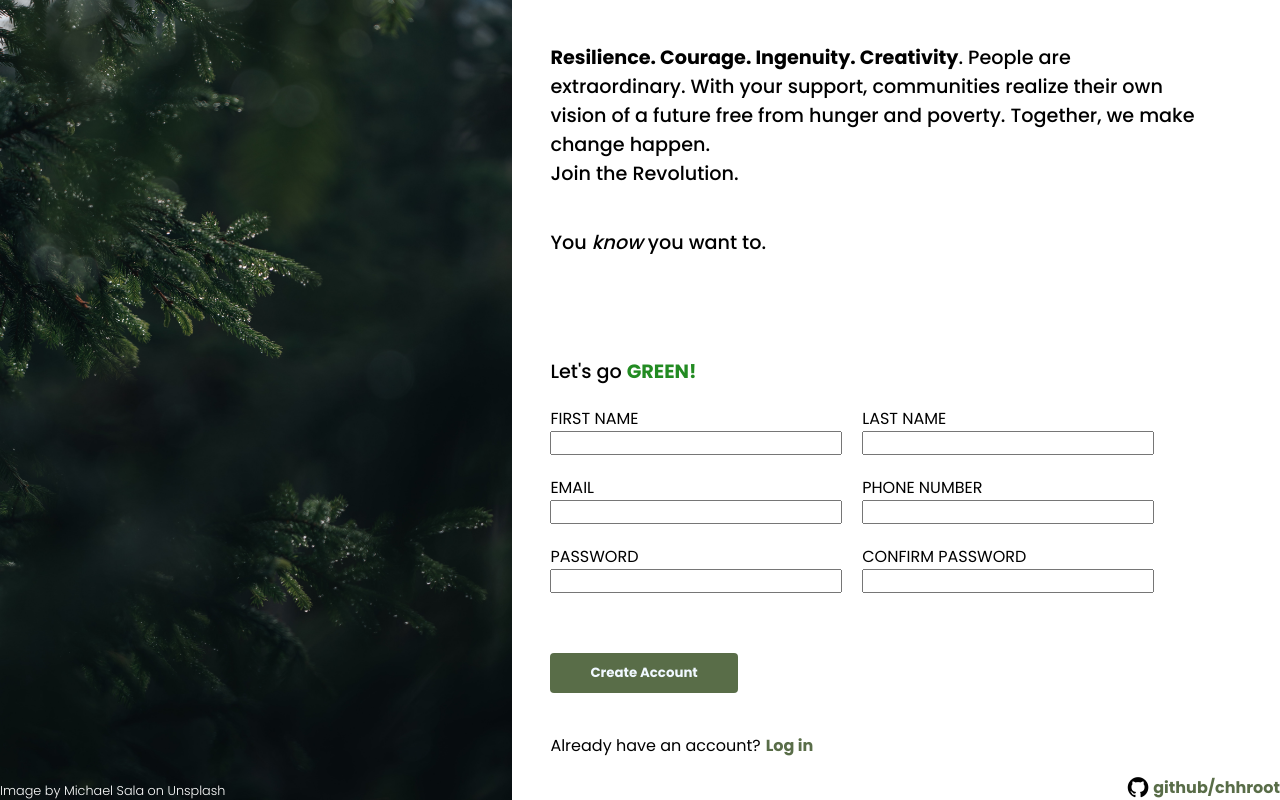
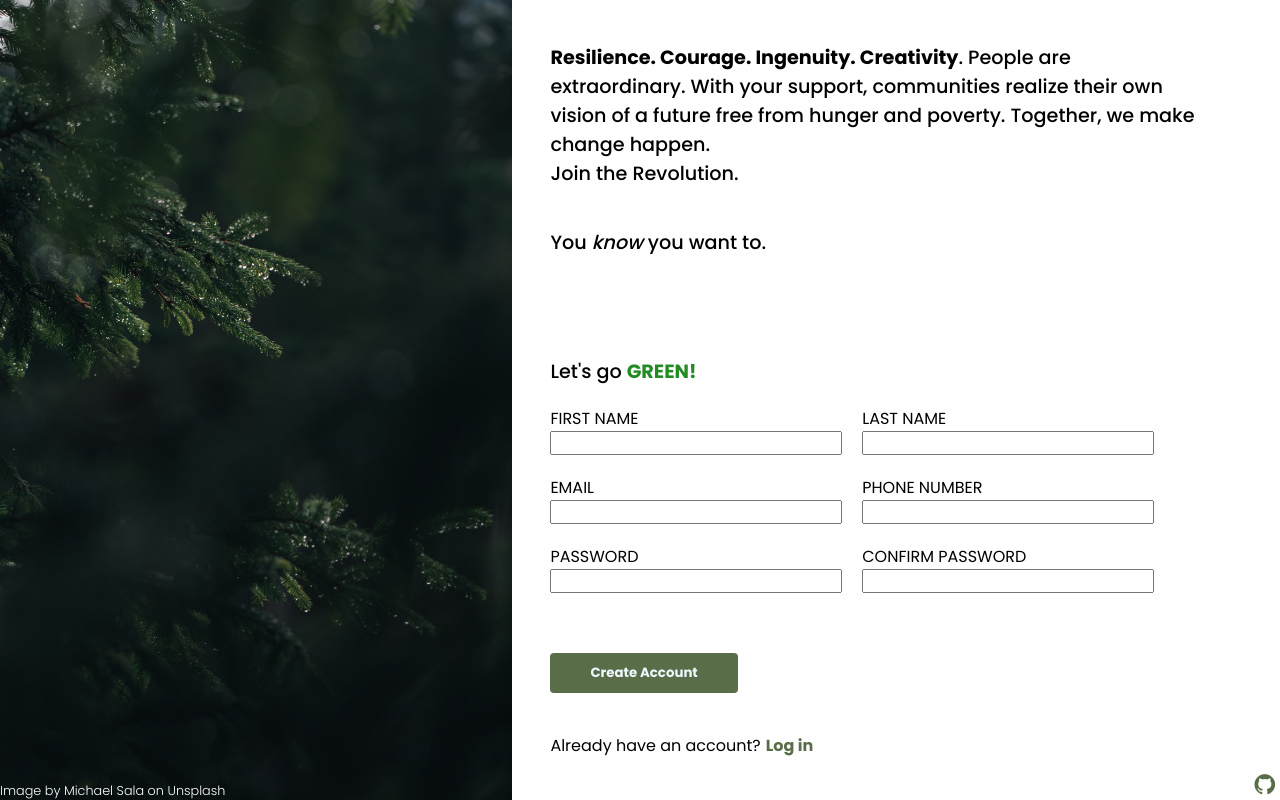
Before and after one commit to chhroot/top-form, a plain HTML site: page index.html in a window 1280 px wide. Drawn offline with Linux system fonts and the light colour scheme.

Commit message:
added git logo

```diff
--- a/index.html
+++ b/index.html
@@ -64,9 +64,9 @@
                 <div class="log-in left"><p>Already have an account?</p><a href="#">Log in</a></div>
 
                 <div class="git">
-                    <i style="font-size:24px" class="fa">&#xf09b;</i>
-                    <a href="">github/chhroot</p>
-                </div>
+
+                    <a class="git-link" href="https://github.com/chhroot/top-form">
+                        <i style="font-size:24px" class="fa">&#xf09b;</i></a>
             </div>
 
         </div>
--- a/styles.css
+++ b/styles.css
@@ -133,4 +133,25 @@ a:hover{
     position: absolute;
     bottom: 0%;
     right: 0%;
+    padding-right: 5px;
+    cursor: pointer;
+    padding-bottom: 4px;
+
+
 }
+
+.fa{
+    transition: transform .7s ease-in-out;
+}
+
+.fa:hover {
+    transform: rotate(360deg);
+  }
+
+.git-link{
+    font-weight: normal;
+    font-style: italic;
+    margin-top: 4px;
+    font-size: 13px;
+    font-family: Arial, Helvetica, sans-serif;
+}
```
